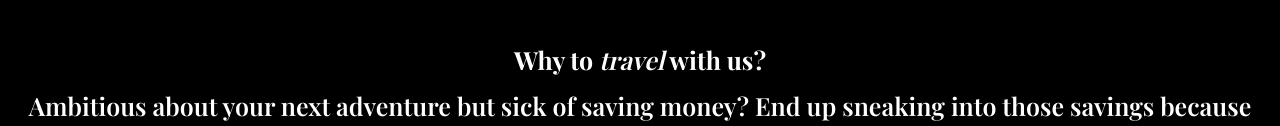
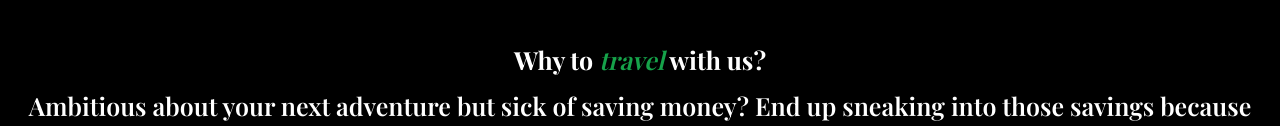
Before and after one commit to Ajinormotor/travsave, a plain HTML site: page index.html in a window 1280 px wide. Shown: the part 577-703 px from the top of the page. Drawn offline with nearby package versions, Linux system fonts and the light colour scheme; files whose address does not match are found by name; a web font is replaced by a local one.

Commit message:
changed a color

```diff
--- a/index.html
+++ b/index.html
@@ -87,7 +87,7 @@
 
         <!-- first div -->
         <div class="flex justify-center items-center flex-col w-[100%]">
-            <h1 class="font-[700] text-white text-[25px] font-tekNunito leading-custom-70 pt-2">Why to <span class="font-[600] text-center text-mainColor  italic text-[25px] font-tekPlay leading-custom-70 pt-2">travel</span> with us?</h1>
+            <h1 class="font-[700] text-white text-[25px] font-tekNunito leading-custom-70 pt-2">Why to <span class="font-[600] text-center text-green-600  italic text-[25px] font-tekPlay leading-custom-70 pt-2">travel</span> with us?</h1>
             <p class="font-[600] text-center text-white md:text-[25px] text-[18px] font-tekNunito leading-custom-70 pt-2">Ambitious about your next adventure but sick of saving money? End up sneaking into those savings because well. You’re bored? Lost motivation? You don’t feel the funds are growing fast enough? Saving just sucks? Trasave has introduced an epic
                  new way to reward you for your savings for travel</p>
         </div>
```
Also changed, not shown: 1 other file.
